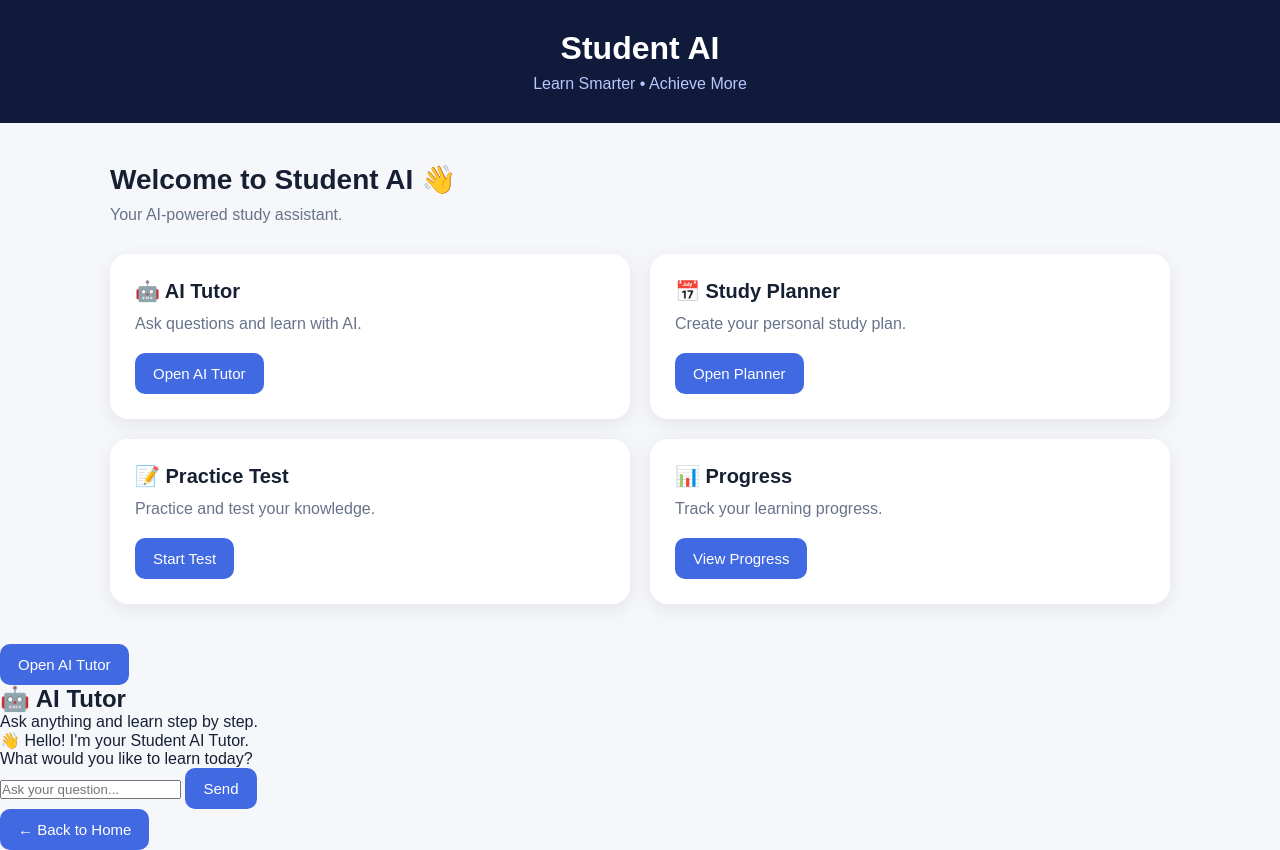
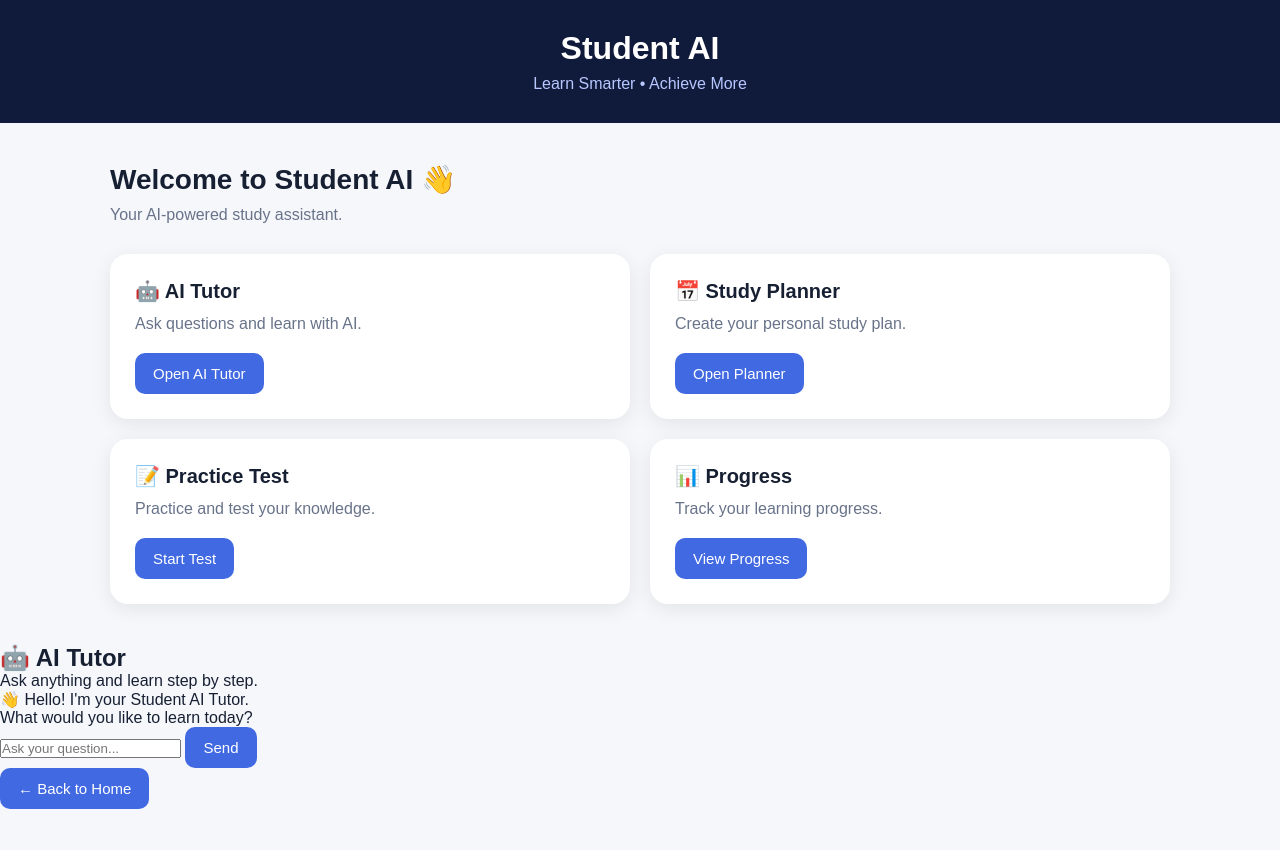
Before and after one commit to suhaybadanmaxamed9-bot/Students-Ai, a plain HTML site: page index.html in a window 1280 px wide. After the commit the page ends 809 px from the top, so only its background shows below. Drawn offline with Linux system fonts and the light colour scheme.

Commit message:
Update index.html

```diff
--- a/index.html
+++ b/index.html
@@ -50,10 +50,9 @@
 
     <script src="script.js"></script>
 
+<script src="script.js"></script>
 </body>
 </html>
-<button onclick="openTutor()">Open AI Tutor</button>
-<script src="script.js"></script>
 <section id="tutorPage" class="tutor-page">
     <div class="tutor-header">
         <h2>🤖 AI Tutor</h2>
```
